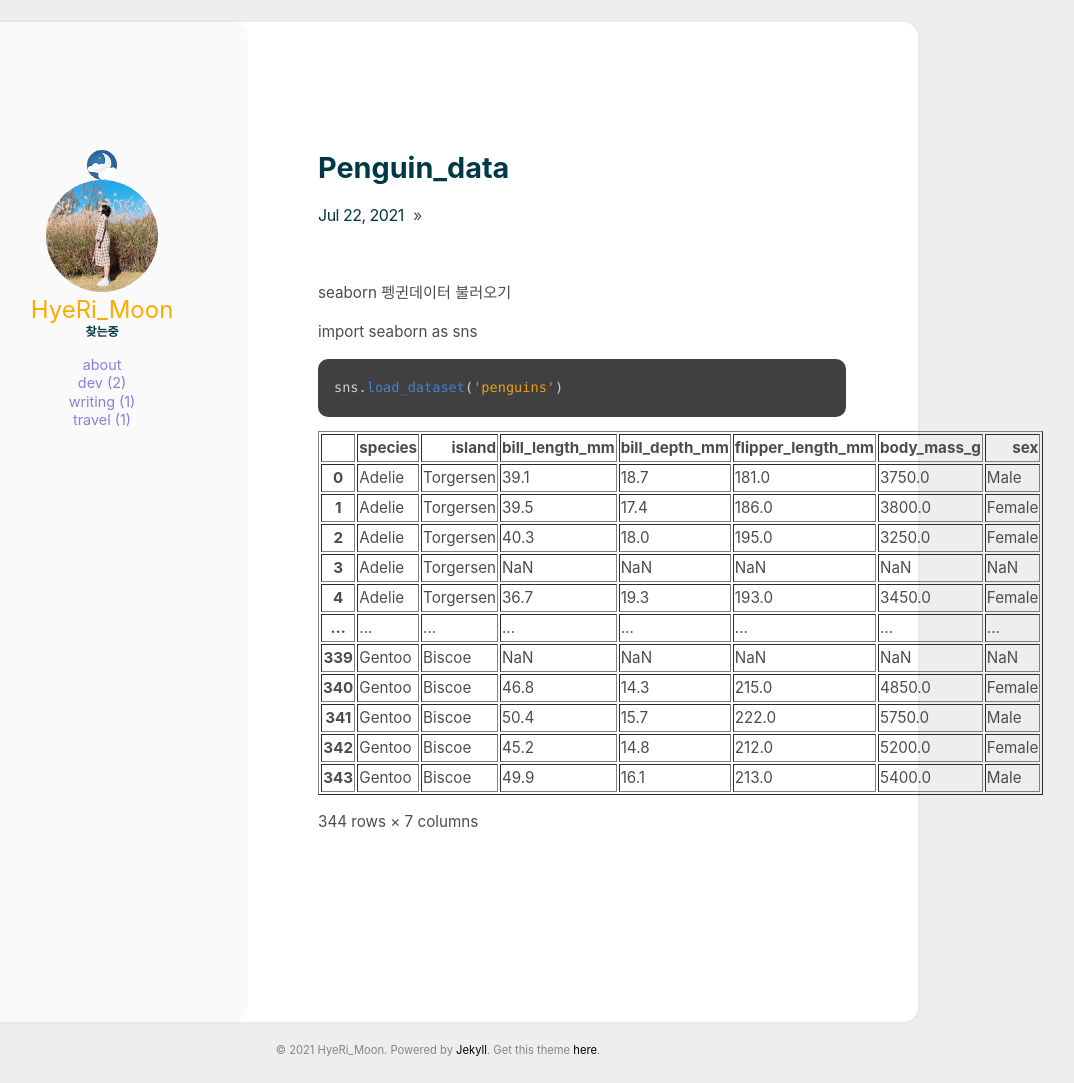
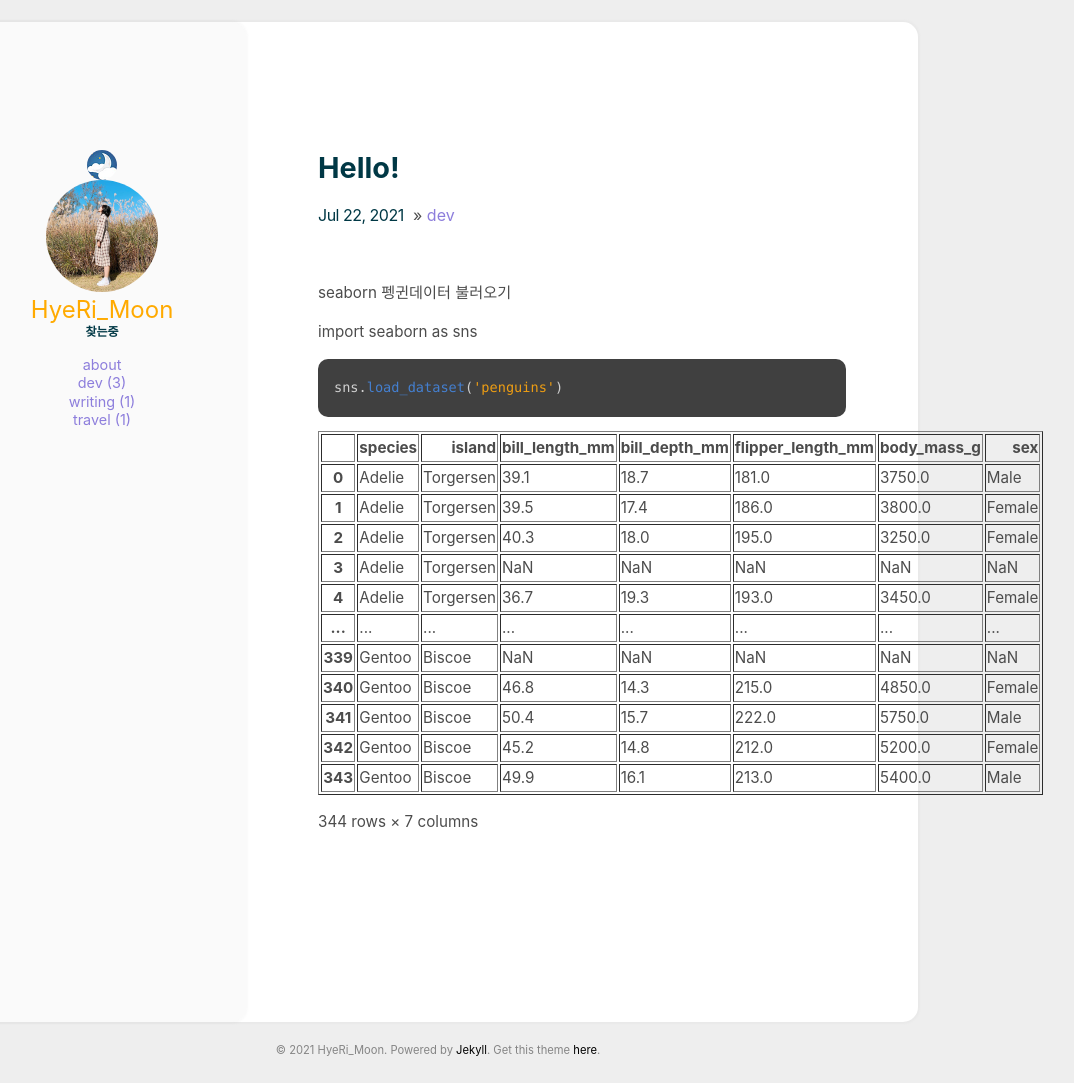
Before and after one commit to hyeppy311/Elizabeth0311.github.io, a Jekyll site: the page built from _posts/2021-07-22-penguin_data.md, in a window 1280 px wide. Shown: the whole page, without its empty margins (202-1276 px from the left). Built offline with Jekyll 4.4.1, drawn with Linux system fonts in a browser that asks for light colours.

Commit message:
Update 2021-07-22-penguin_data.md
add

```diff
--- a/_posts/2021-07-22-penguin_data.md
+++ b/_posts/2021-07-22-penguin_data.md
@@ -1,3 +1,10 @@
+---
+title: Hello!
+categories: [dev]
+comments: true
+---
+
+
 seaborn 펭귄데이터 불러오기
 
 import seaborn as sns
```
